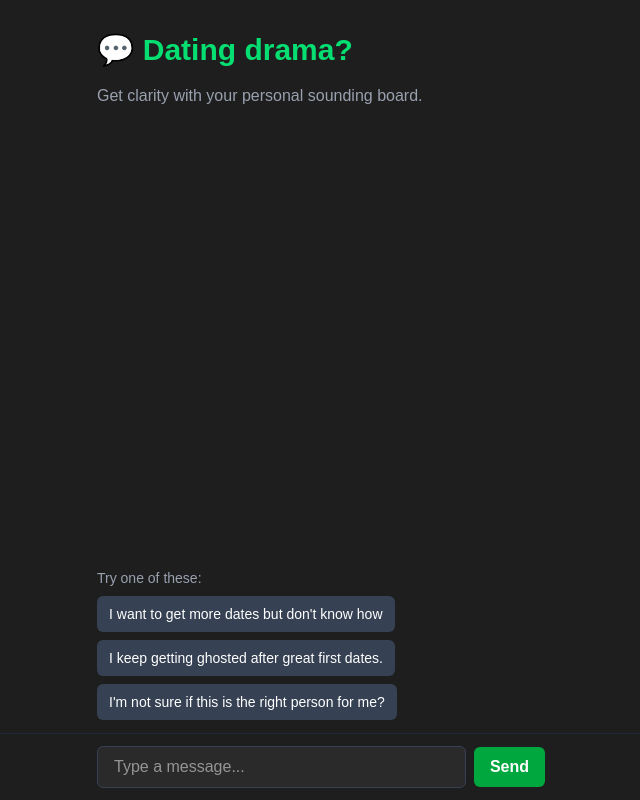
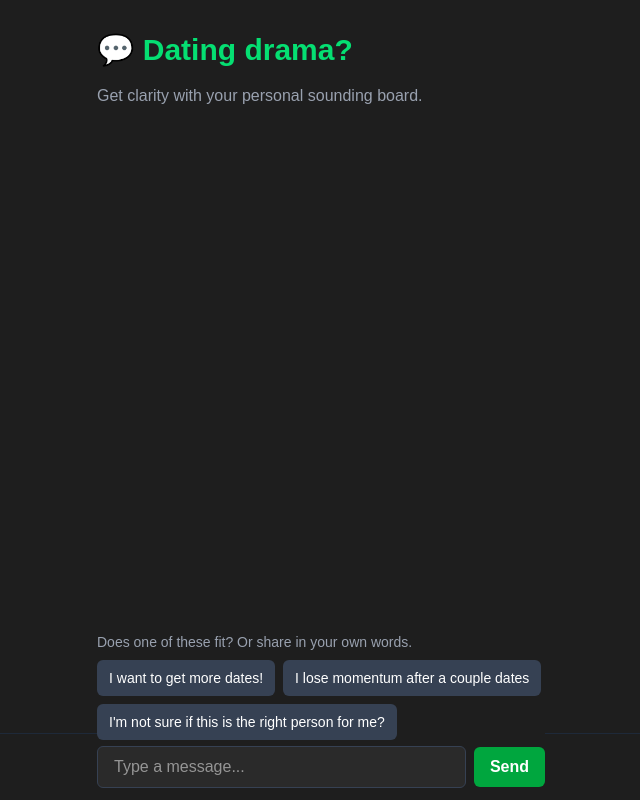
Before and after one commit to jsi0c/ai-dating-coach, a Next.js app: page / in a window 1280 px wide. Shown: the whole page, without its empty margins (319-959 px from the left). Built offline with nearby package versions, Linux system fonts and the light colour scheme.

Commit message:
Changed the suggested prompts

```diff
--- a/src/app/api/chat/route.ts
+++ b/src/app/api/chat/route.ts
@@ -35,8 +35,8 @@ Max 25 words. No questions. Make sure your responses are directly relevant to th
 
 // 🔥 Suggested prompts to show when user hasn't typed anything yet
 const suggestedPrompts = [
-  "I want to get more dates but don't know how",
-  "I keep getting ghosted after great first dates.",
+  "I want to get more dates!",
+  "I lose momentum after a couple dates",
   "I'm not sure if this is the right person for me?",
 ];
 
--- a/src/app/page.tsx
+++ b/src/app/page.tsx
@@ -171,9 +171,9 @@ export default function Home() {
       </form>
 
       {suggestions.length > 0 && chatLog.length === 0 && (
-        <div className="fixed bottom-[80px] left-0 right-0 px-4">
+        <div className="fixed bottom-[60px] left-0 right-0 px-4">
           <div className="max-w-md mx-auto bg-[#1e1e1e] space-y-2">
-            <p className="text-gray-400 text-sm">Try one of these:</p>
+            <p className="text-gray-400 text-sm">Does one of these fit? Or share in your own words.</p>
             <div className="flex flex-wrap gap-2">
               {suggestions.map((prompt, idx) => (
                 <button
```
